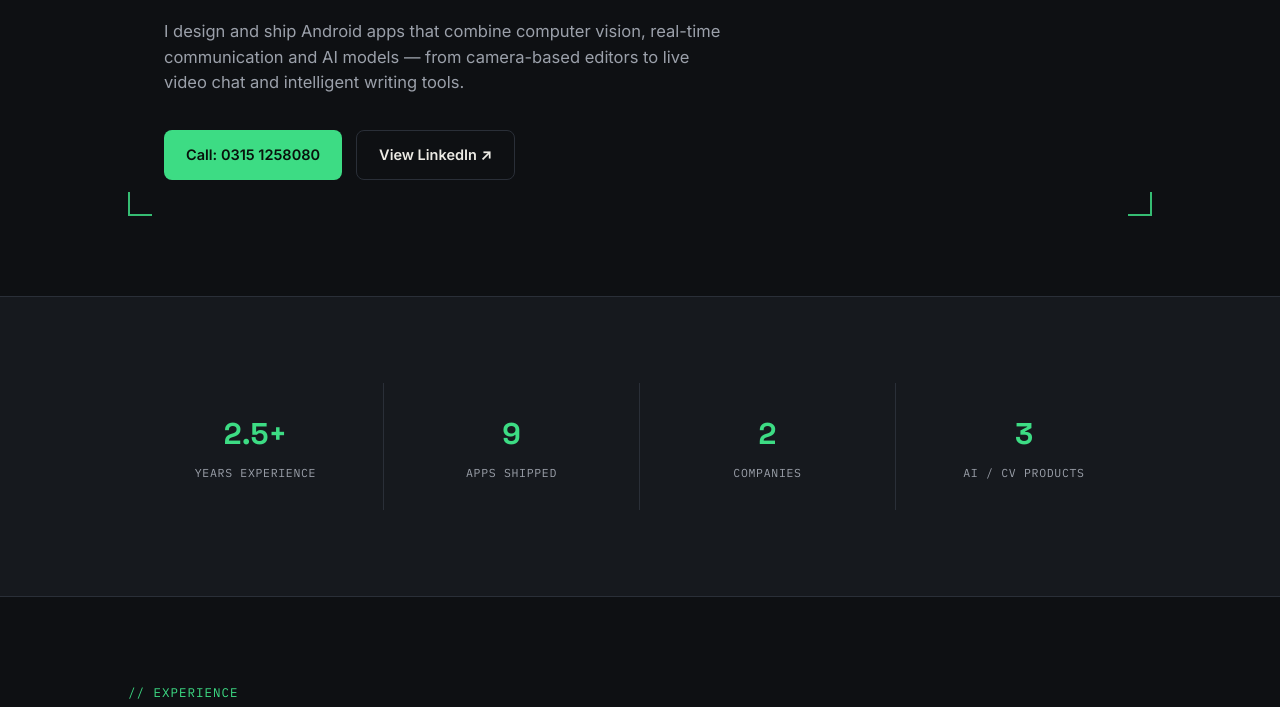
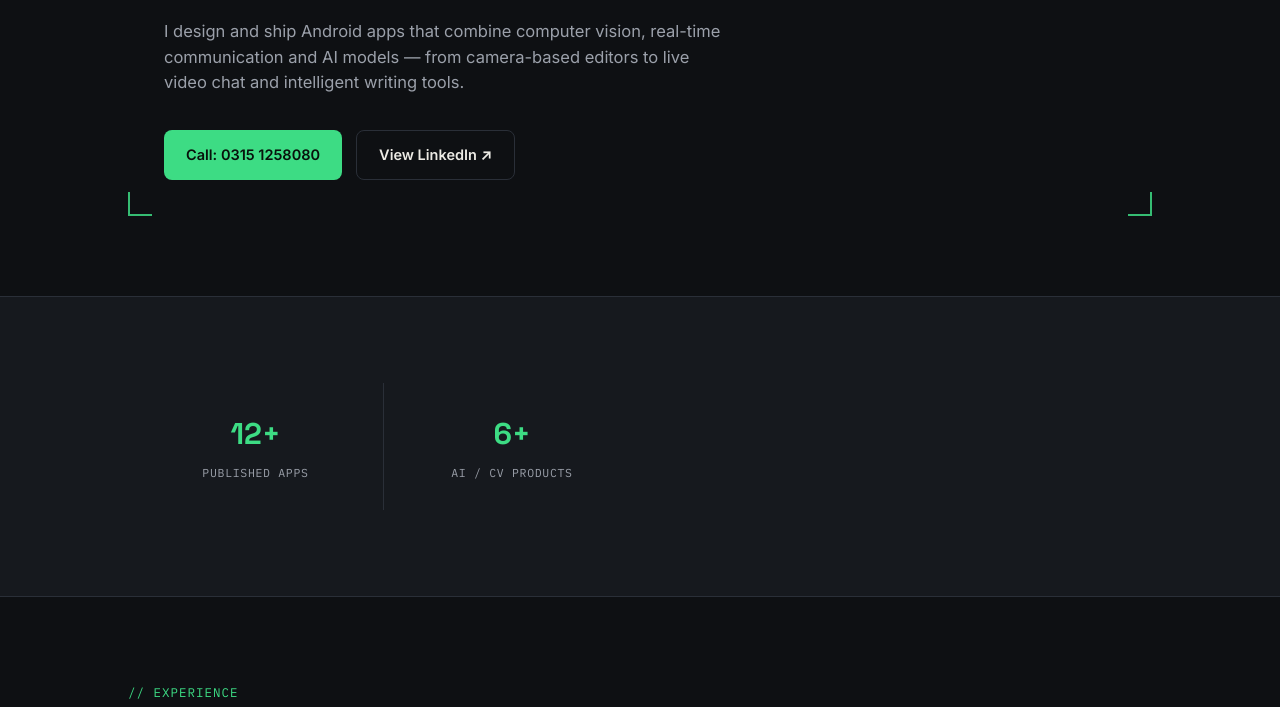
Before and after one commit to saeed-sharif/saeed-sharif-portfolio, a plain HTML site: page index.html in a window 1280 px wide. Shown: the part 493-1200 px from the top of the page. Drawn offline with Linux system fonts and the light colour scheme.

Commit message:
Update index.html

```diff
--- a/index.html
+++ b/index.html
@@ -233,10 +233,15 @@
 
 <section class="stats" aria-label="Career stats">
   <div class="wrap">
-    <div class="stat"><div class="num">2.5+</div><div class="lbl">Years Experience</div></div>
-    <div class="stat"><div class="num">9</div><div class="lbl">Apps Shipped</div></div>
-    <div class="stat"><div class="num">2</div><div class="lbl">Companies</div></div>
-    <div class="stat"><div class="num">3</div><div class="lbl">AI / CV Products</div></div>
+   <div class="stat">
+<div class="num">12+</div>
+<div class="lbl">Published Apps</div>
+</div>
+
+<div class="stat">
+<div class="num">6+</div>
+<div class="lbl">AI / CV Products</div>
+</div>
   </div>
 </section>
 
```
